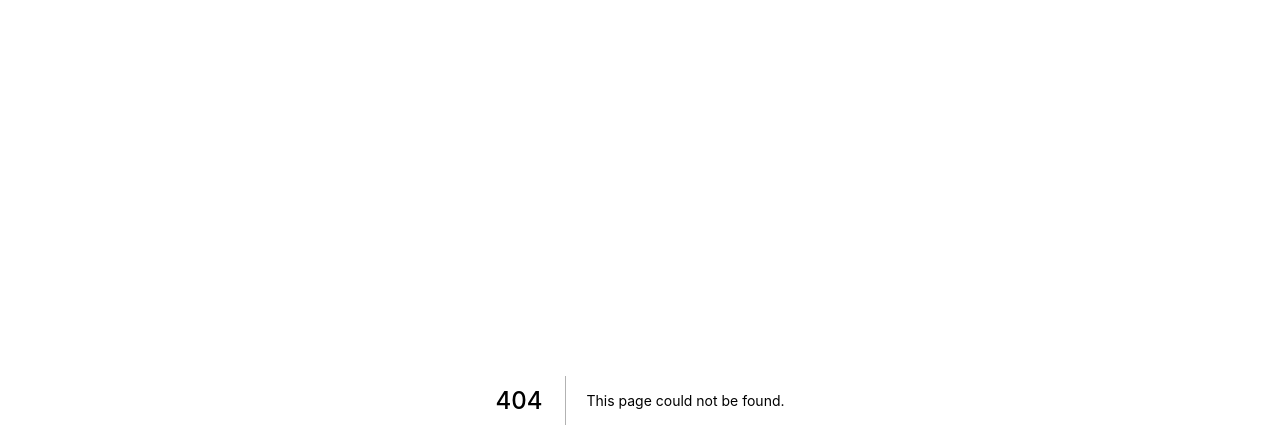
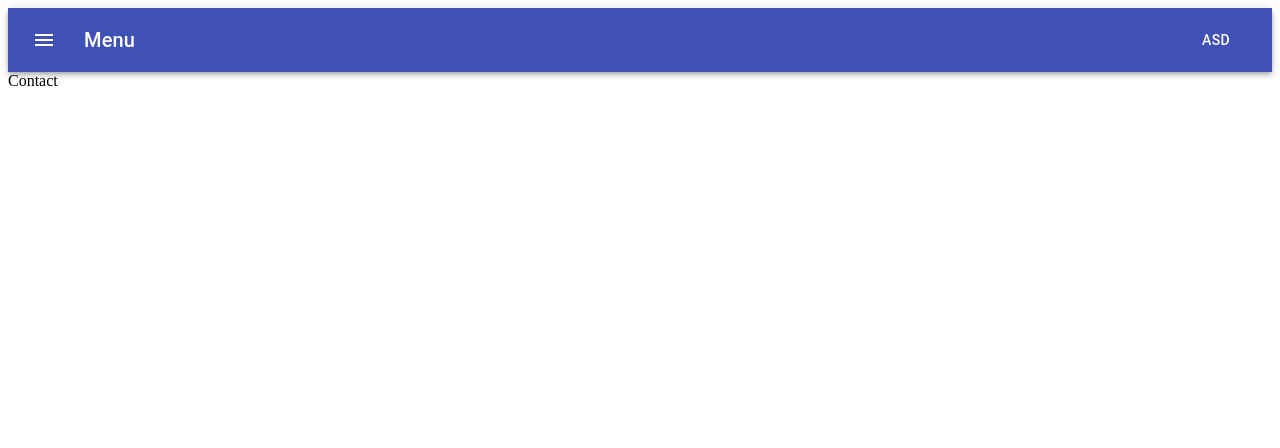
Before and after one commit to marce-ldv/docutec, a Next.js app: page /contact in a window 1280 px wide. Before the commit this address had no page. Shown: the top 448 px of the page. Built offline with nearby package versions, Linux system fonts and the light colour scheme.

Commit message:
configure material ui with typescript

```diff
--- a/components/Navbar/index.tsx
+++ b/components/Navbar/index.tsx
@@ -1,24 +1,59 @@
-import React, { FunctionComponent } from 'react';
-import Link from 'next/link'
+import React, {FunctionComponent}        from 'react';
+import Link                              from 'next/link';
+import {createStyles, makeStyles, Theme} from '@material-ui/core/styles';
+import AppBar                            from '@material-ui/core/AppBar';
+import Toolbar                           from '@material-ui/core/Toolbar';
+import Typography                        from '@material-ui/core/Typography';
+import Button                            from '@material-ui/core/Button';
+import IconButton                        from '@material-ui/core/IconButton';
+import MenuIcon                          from '@material-ui/icons/Menu';
+import {CustomTheme}                     from '../../theme';
 
-interface OwnProps {}
+interface OwnProps {
+}
 
 type Props = OwnProps;
 
+const useStyles = makeStyles<CustomTheme>((theme) =>
+	({
+		root: {
+			flexGrow: 1,
+			background: theme.colors.main,
+		},
+		menuButton: {
+			marginRight: theme.spacing(2),
+		},
+		title: {
+			flexGrow: 1,
+		},
+	})
+);
+
 const Navbar: FunctionComponent<Props> = (props) => {
 
-  return (
-		<nav>
-			<menu>
-				<Link href="/">
-					<a>Home</a>
-				</Link>
-				<Link href="/about">
-					<a>About</a>
-				</Link>
-			</menu>
-		</nav>
-	);
+	const classes = useStyles();
+
+	return (
+		<>
+			<AppBar position="static" className={classes.root}>
+				<Toolbar>
+					<IconButton edge="start" className={classes.menuButton} color="inherit" aria-label="menu">
+						<MenuIcon/>
+					</IconButton>
+					<Typography variant="h6" className={classes.title}>
+						Menu
+					</Typography>
+					{/*<Link href="/">*/}
+					{/*	<a>Home</a>*/}
+					{/*</Link>*/}
+					{/*<Link href="/about">*/}
+					{/*	<a>About</a>*/}
+					{/*</Link>*/}
+					<Button color="inherit">Asd</Button>
+				</Toolbar>
+			</AppBar>
+		</>
+	)
 };
 
 export default Navbar;
--- a/package.json
+++ b/package.json
@@ -28,8 +28,6 @@
     "typescript": "^3.9.3"
   },
   "husky": {
-    "hooks": {
-      "pre-commit": "pretty-quick --staged && yarn type-check"
-    }
+    "hooks": {}
   }
 }
--- /dev/null
+++ b/pages/_app.tsx
@@ -0,0 +1,28 @@
+import {AppProps}      from 'next/app'
+import Layout          from '@components/Layout'
+import {ThemeProvider} from '@material-ui/core';
+import theme           from '../theme'
+
+function MyApp({Component, pageProps}: AppProps) {
+	return (
+		<ThemeProvider theme={theme}>
+			<Layout>
+				<Component {...pageProps} />
+			</Layout>
+		</ThemeProvider>
+	)
+}
+
+// Only uncomment this method if you have blocking data requirements for
+// every single page in your application. This disables the ability to
+// perform automatic static optimization, causing every page in your app to
+// be server-side rendered.
+//
+// MyApp.getInitialProps = async (appContext) => {
+//   // calls page's `getInitialProps` and fills `appProps.pageProps`
+//   const appProps = await App.getInitialProps(appContext);
+//
+//   return { ...appProps }
+// }
+
+export default MyApp
--- /dev/null
+++ b/pages/_document.tsx
@@ -0,0 +1,30 @@
+import React                                                     from 'react'
+import Document, {Html, Head, Main, NextScript, DocumentContext} from 'next/document'
+import ServerStyleSheets                                         from '@material-ui/styles/ServerStyleSheets'
+
+class MyDocument extends Document {
+
+	static async getInitialProps(ctx: DocumentContext) {
+
+		const sheets = new ServerStyleSheets()
+		const originalRenderPage = ctx.renderPage
+		ctx.renderPage = () => originalRenderPage({enhanceApp: (App) => (props) => sheets.collect(<App {...props} />)})
+
+		const initialProps = await Document.getInitialProps(ctx)
+		return {...initialProps, styles: [...React.Children.toArray(initialProps.styles), sheets.getStyleElement()],}
+	}
+
+	render() {
+		return (
+			<Html>
+				<Head/>
+				<body>
+				<Main/>
+				<NextScript/>
+				</body>
+			</Html>
+		)
+	}
+}
+
+export default MyDocument
--- /dev/null
+++ b/pages/contact/index.tsx
@@ -0,0 +1,17 @@
+import React, { FunctionComponent } from 'react';
+
+
+interface OwnProps {}
+
+type Props = OwnProps;
+
+const Contact: FunctionComponent<Props> = (props) => {
+
+  return (
+  	<div>
+			Contact
+		</div>
+	);
+};
+
+export default Contact;
--- /dev/null
+++ b/theme/index.tsx
@@ -0,0 +1,23 @@
+import {createMuiTheme, Theme} from '@material-ui/core/styles';
+
+const materialtheme = createMuiTheme({
+	palette: {},
+});
+
+const customTheme = {
+	colors: {
+		main: '#3f51b5',
+	},
+	font: {},
+	customSpacing: {},
+} as const
+
+function createCustomTheme() {
+	return {...materialtheme, ...customTheme}
+}
+
+export type CustomTheme = Theme & ReturnType<typeof createCustomTheme>;
+
+const theme = createCustomTheme()
+
+export default theme
```
Also changed, not shown: pages/about/index.tsx (added, +15 -0 lines), pages/index.tsx (+13 -3 lines).
